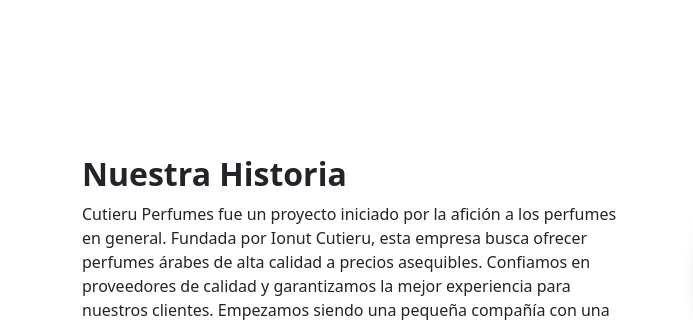
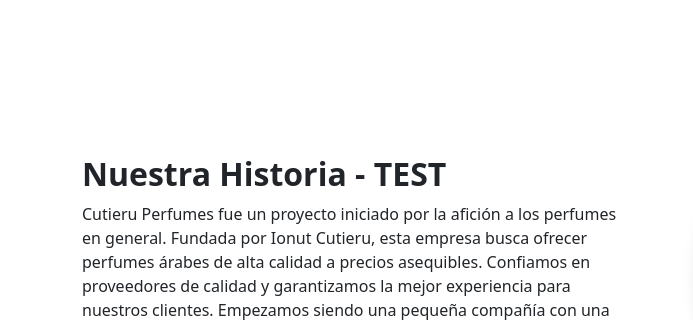
Before and after one commit to IonutCutieru/deploy-vercel, a plain HTML site: page aboutUs.html in a window 1280 px wide. Shown: the part 100-420 px from the top of the page, 0-693 px from the left. Drawn offline with nearby package versions, Linux system fonts and the light colour scheme.

Commit message:
Update aboutUs.html para la practica de Despliegue

```diff
--- a/aboutUs.html
+++ b/aboutUs.html
@@ -48,7 +48,7 @@
     <section class="container mt-5">
         <div class="row align-items-center">
             <div class="col-md-6 text-center text-md-start">
-                <h2 class="fw-bold">Nuestra Historia</h2>
+                <h2 class="fw-bold">Nuestra Historia - TEST</h2>
                 <p>
                     Cutieru Perfumes fue un proyecto iniciado por la afición a los perfumes en general. Fundada por
                     Ionut Cutieru, esta empresa
```
